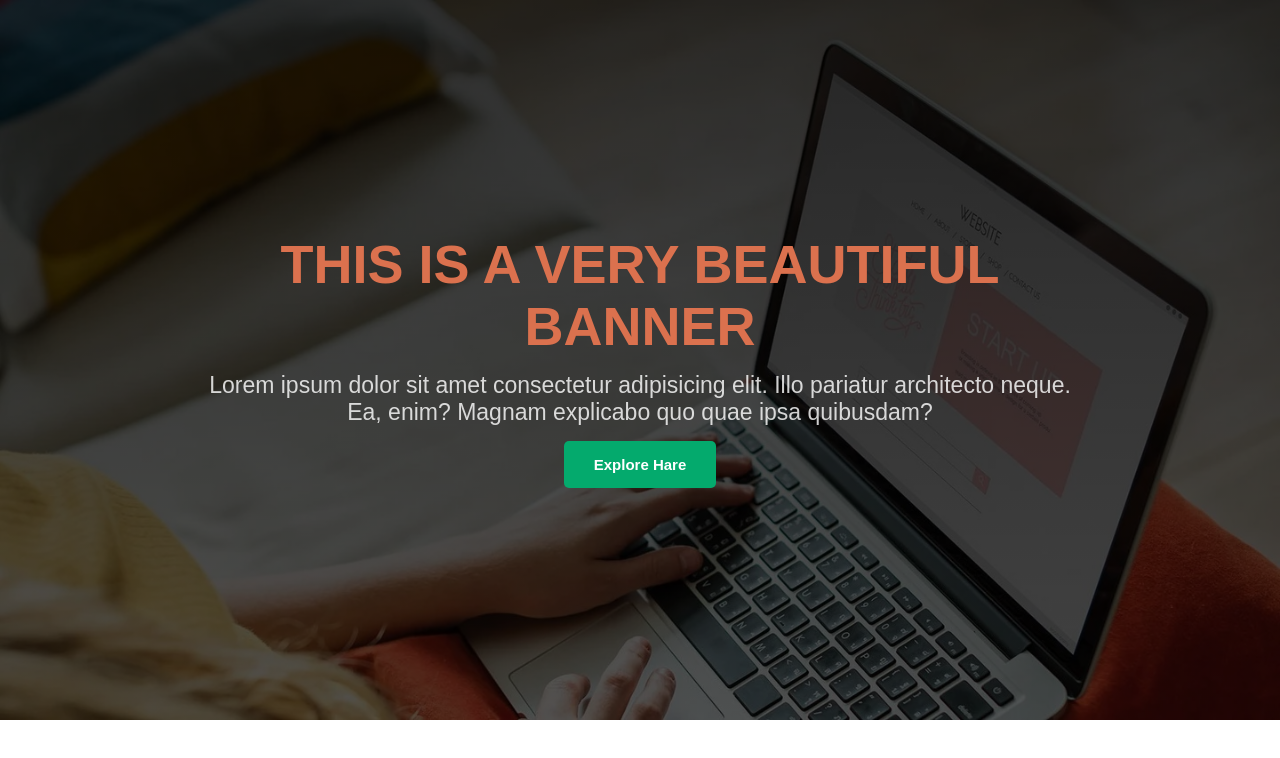
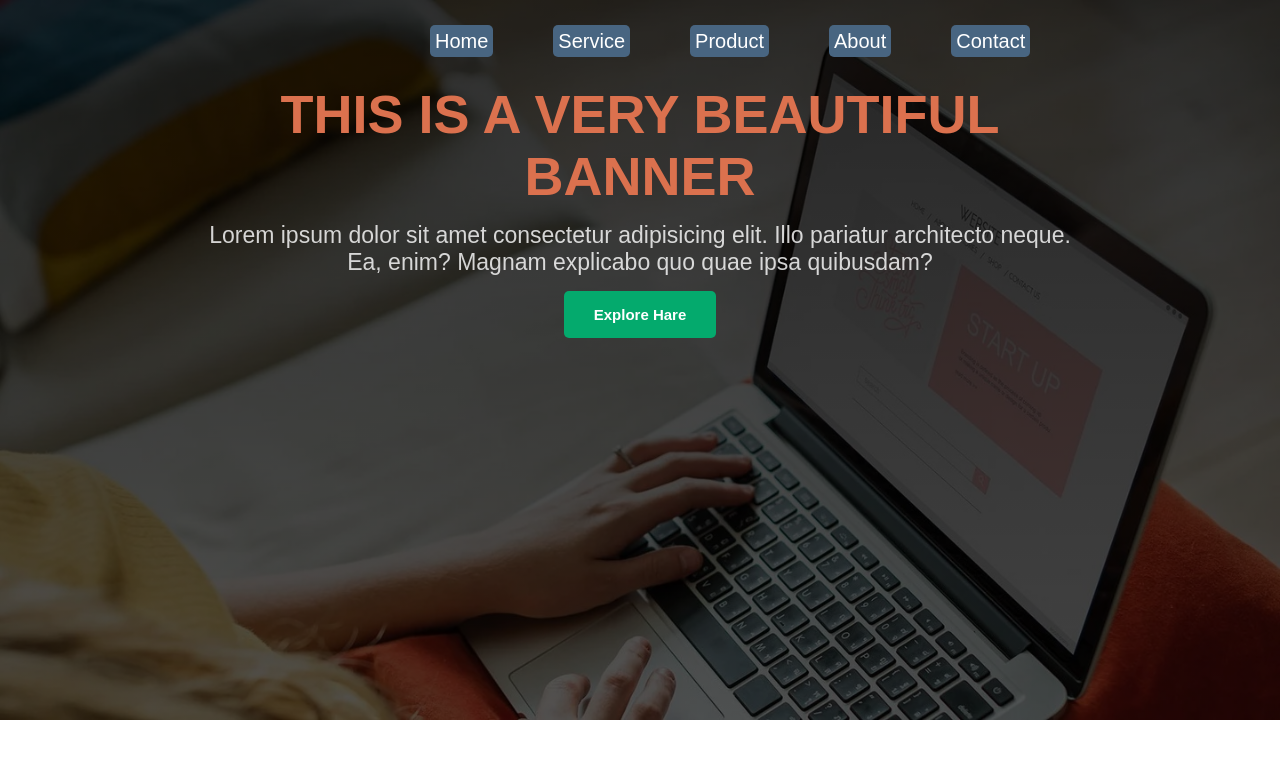
Before and after one commit to trimikroy/image-backgraund-dark, a plain HTML site: page index.html in a window 1280 px wide. Drawn offline with Linux system fonts and the light colour scheme.

Commit message:
added navbar

```diff
--- a/index.html
+++ b/index.html
@@ -8,7 +8,19 @@
     <link rel="stylesheet" href="styles/styel.css">
 </head>
 <body>
+    <header class="header">
+        <nav class="navbar">
+            <ul class="bar-list">
+                <li><a href="#">Home</a></li>
+                <li><a href="">Service</a></li>
+                <li><a href="">Product</a></li>
+                <li><a href="">About</a></li>
+                <li><a href="">Contact</a></li>
+            </ul>
+
+        </nav>
     <div class="banner">
+
        <div class="content">
         <h2>ThIS IS A VERY BEAUTIFUL BANNER</h2>
         <P class="banner-details">Lorem ipsum dolor sit amet consectetur adipisicing elit. Illo pariatur architecto neque. Ea, enim? Magnam explicabo quo quae ipsa quibusdam?</P>
@@ -17,5 +29,6 @@
 
        </div>
     </div>
+    </header>
 </body>
 </html>
--- a/styles/styel.css
+++ b/styles/styel.css
@@ -3,7 +3,7 @@
     padding: 0;
     font-family: sans-serif;
 }
-.banner{
+.header{
     height: 90vh;
     width: 100%;
     background-image:linear-gradient(rgba(0, 0, 0, 0.812), rgba(0, 0, 0, 0.669)), url("../media/PerfectWebBannerAdfeaturedimage1.webp");
@@ -11,6 +11,40 @@
     background-repeat: no-repeat;
     background-size: cover;
     background-position: center;
+}
+
+ul{
+    list-style-type: none;
+    margin-left: 400px;
+    padding: 0;
+
+    overflow: hidden;
+}
+li{
+    float: left;
+    padding: 30px;
+    color: white;
+    font-size: 20px;
+
+
+
+
+}
+li a{
+    text-decoration: none;
+    color: white;
+    background-color: rgb(72, 101, 129);
+    padding: 5px;
+    border-radius: 5px;
+
+}
+li a:hover{
+    color: red;
+    background-color: rgb(163, 228, 228);
+  transition: 0.3s ease-in;
+}
+.banner{
+
     display: flex;
     justify-content: center;
     align-items: center;
```
